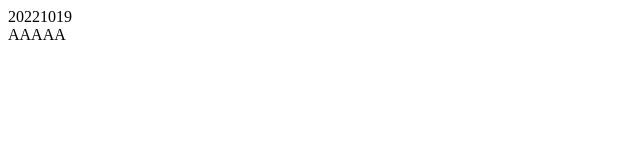
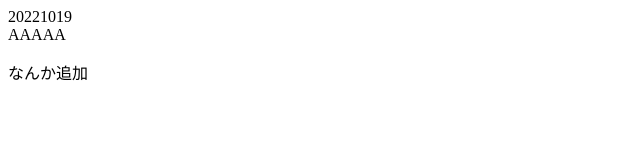
Before and after one commit to milkwalking/front-study, a plain HTML site: page index.html in a window 1280 px wide. Shown: the whole page, without its empty margins (0-640 px from the left). Drawn offline with Linux system fonts and the light colour scheme.

Commit message:
add something

```diff
--- a/index.html
+++ b/index.html
@@ -9,5 +9,6 @@
 <body>
     <div>20221019</div>
     <div>AAAAA</div>
+    <p>なんか追加</p>
 </body>
 </html>
```
